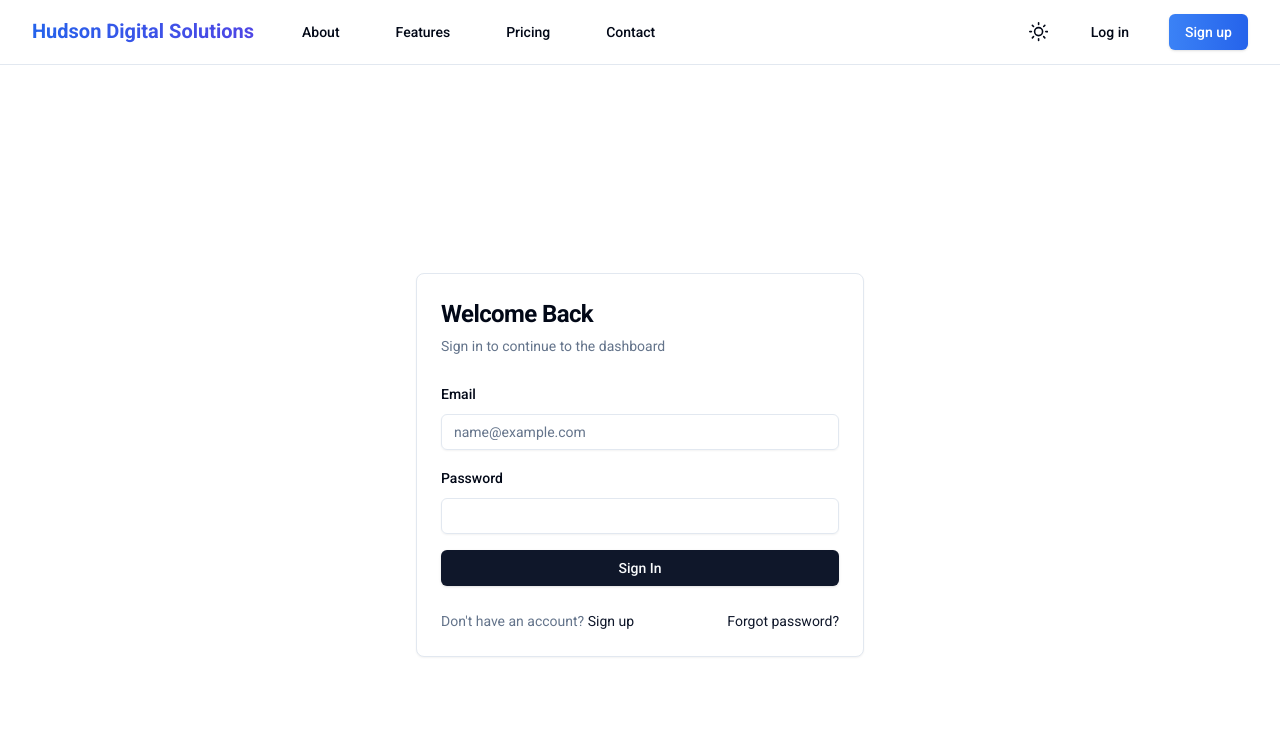
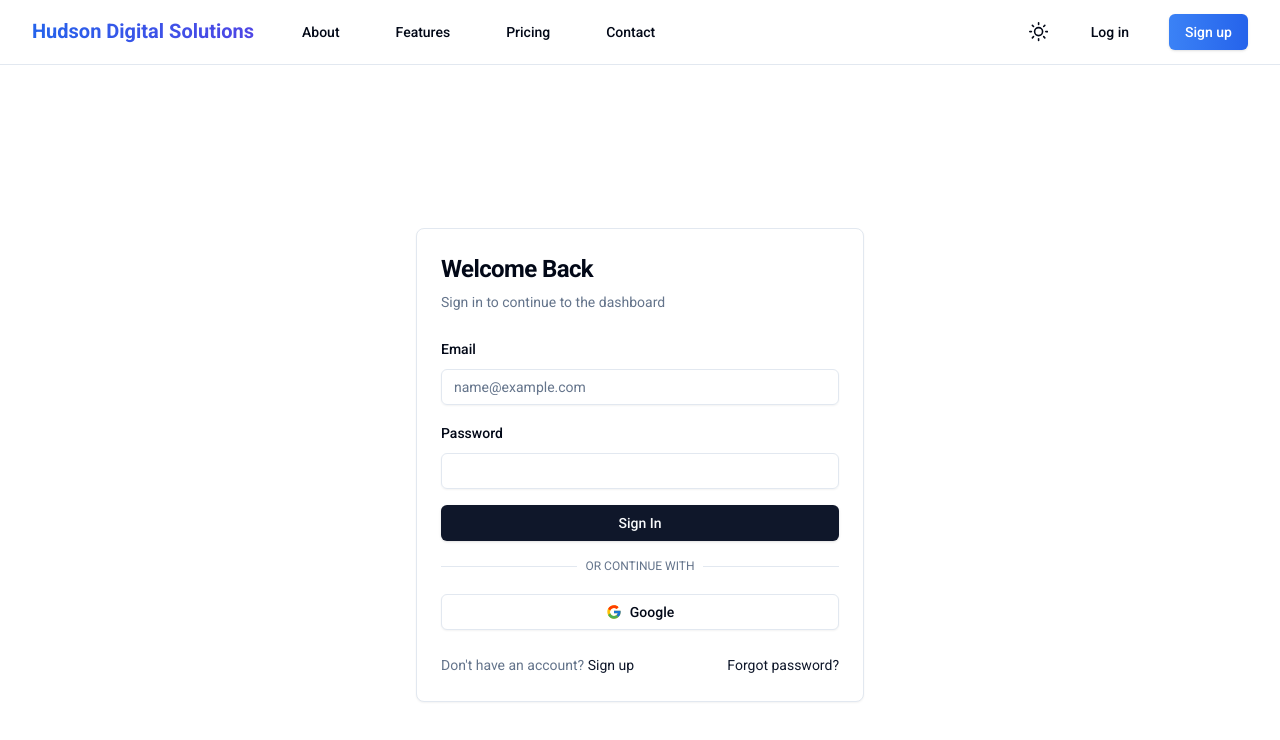
Before and after one commit to hudsor01/hds, a Next.js app: page /login in a window 1280 px wide. Shown: the top 740 px of the page. Built offline with nearby package versions, Linux system fonts and the light colour scheme.

Commit message:
Auto-save: Fri Jan 17 12:00:00 CST 2025

```diff
--- a/app/api/auth/[...nextauth]/route.ts
+++ /dev/null
@@ -1,30 +0,0 @@
-import NextAuth, { AuthOptions } from 'next-auth'
-import CredentialsProvider from 'next-auth/providers/credentials'
-
-export const authOptions: AuthOptions = {
-  providers: [
-    CredentialsProvider({
-      name: 'Credentials',
-      credentials: {
-        email: { label: "Email", type: "email" },
-        password: { label: "Password", type: "password" }
-      },
-      async authorize(credentials: { email: string; password: string } | undefined) {
-        if (!credentials?.email || !credentials?.password) return null
-        // Add your authentication logic here
-        // For now, return null to prevent any login
-        return null
-      }
-    })
-  ],
-  pages: {
-    signIn: '/login',
-  },
-  session: {
-    strategy: 'jwt' as const,
-  },
-}
-
-const handler = NextAuth(authOptions)
-
-export { handler as GET, handler as POST }
--- a/app/api/auth/callback/route.ts
+++ b/app/api/auth/callback/route.ts
@@ -3,6 +3,7 @@ import { cookies } from 'next/headers'
 import { NextResponse } from 'next/server'
 
 export const dynamic = 'force-dynamic'
+export const runtime = 'edge'
 
 export async function GET(request: Request) {
   try {
@@ -19,15 +20,38 @@ export async function GET(request: Request) {
     if (code) {
       const cookieStore = cookies()
       const supabase = createRouteHandlerClient({ cookies: () => cookieStore })
-      const { error: exchangeError } = await supabase.auth.exchangeCodeForSession(code)
+
+      // Add retries for session exchange
+      let retries = 3
+      let exchangeError = null
+
+      while (retries > 0) {
+        try {
+          const { error: sessionError } = await supabase.auth.exchangeCodeForSession(code)
+          if (!sessionError) {
+            return NextResponse.redirect(new URL('/dashboard', request.url))
+          }
+          exchangeError = sessionError
+        } catch (e) {
+          exchangeError = e
+          console.error('Session exchange attempt failed:', e)
+        }
+
+        retries--
+        if (retries > 0) {
+          await new Promise(resolve => setTimeout(resolve, 1000))
+        }
+      }
 
       if (exchangeError) {
-        console.error('Session exchange error:', exchangeError)
+        console.error('Final session exchange error:', exchangeError)
         return NextResponse.redirect(new URL('/login?error=auth', request.url))
       }
     }
 
-    return NextResponse.redirect(new URL('/dashboard', request.url))
+    // If we get here without a code or error, something went wrong
+    console.error('No code or error in callback')
+    return NextResponse.redirect(new URL('/login?error=auth', request.url))
   } catch (error) {
     console.error('Auth callback error:', error)
     return NextResponse.redirect(new URL('/login?error=auth', request.url))
--- a/app/login/page.tsx
+++ b/app/login/page.tsx
@@ -8,11 +8,13 @@ import { createClient } from '@/lib/supabase'
 import Link from 'next/link'
 import { useSearchParams } from 'next/navigation'
 import { useState } from 'react'
+import { FcGoogle } from 'react-icons/fc'
 
 export default function LoginPage() {
   const searchParams = useSearchParams()
   const error = searchParams.get('error')
   const [isLoading, setIsLoading] = useState(false)
+  const [isGoogleLoading, setIsGoogleLoading] = useState(false)
 
   const handleLogin = async (e: React.FormEvent) => {
     e.preventDefault()
@@ -35,6 +37,52 @@ export default function LoginPage() {
       window.location.href = '/login?error=auth'
     } finally {
       setIsLoading(false)
+    }
+  }
+
+  const handleGoogleLogin = async () => {
+    try {
+      setIsGoogleLoading(true)
+      const supabase = createClient()
+
+      // Try the OAuth sign-in with retries
+      let retries = 3
+      let error = null
+
+      while (retries > 0) {
+        try {
+          const { error: signInError } = await supabase.auth.signInWithOAuth({
+            provider: 'google',
+            options: {
+              redirectTo: 'http://localhost:3000/api/auth/callback',
+              queryParams: {
+                access_type: 'offline',
+                prompt: 'consent'
+              }
+            }
+          })
+
+          if (!signInError) {
+            return // Success, exit the retry loop
+          }
+
+          error = signInError
+        } catch (e) {
+          error = e
+        }
+
+        retries--
+        if (retries > 0) {
+          await new Promise(resolve => setTimeout(resolve, 1000)) // Wait 1s between retries
+        }
+      }
+
+      if (error) throw error
+    } catch (error) {
+      console.error('Error:', error)
+      window.location.href = '/login?error=auth'
+    } finally {
+      setIsGoogleLoading(false)
     }
   }
 
@@ -65,16 +113,36 @@ export default function LoginPage() {
             <Button className="w-full" type="submit" disabled={isLoading}>
               {isLoading ? 'Signing in...' : 'Sign In'}
             </Button>
+
+            <div className="relative">
+              <div className="absolute inset-0 flex items-center">
+                <span className="w-full border-t" />
+              </div>
+              <div className="relative flex justify-center text-xs uppercase">
+                <span className="bg-background px-2 text-muted-foreground">Or continue with</span>
+              </div>
+            </div>
+
+            <Button
+              variant="outline"
+              type="button"
+              className="w-full"
+              onClick={handleGoogleLogin}
+              disabled={isGoogleLoading}
+            >
+              <FcGoogle className="mr-2 h-4 w-4" />
+              {isGoogleLoading ? 'Loading...' : 'Google'}
+            </Button>
           </CardContent>
         </form>
         <CardFooter className="flex flex-wrap items-center justify-between gap-2">
           <div className="text-sm text-muted-foreground">
             <span>Don't have an account? </span>
-            <Link href="/signup" className="text-primary underline-offset-4 hover:underline">
+            <Link href={{ pathname: '/signup' }} className="text-primary underline-offset-4 hover:underline">
               Sign up
             </Link>
           </div>
-          <Link href="/forgot-password" className="text-sm text-primary underline-offset-4 hover:underline">
+          <Link href={{ pathname: '/forgot-password' }} className="text-sm text-primary underline-offset-4 hover:underline">
             Forgot password?
           </Link>
         </CardFooter>
```
Also changed, not shown: app/supabase-provider.tsx (added), utils/supabase.ts (added).
